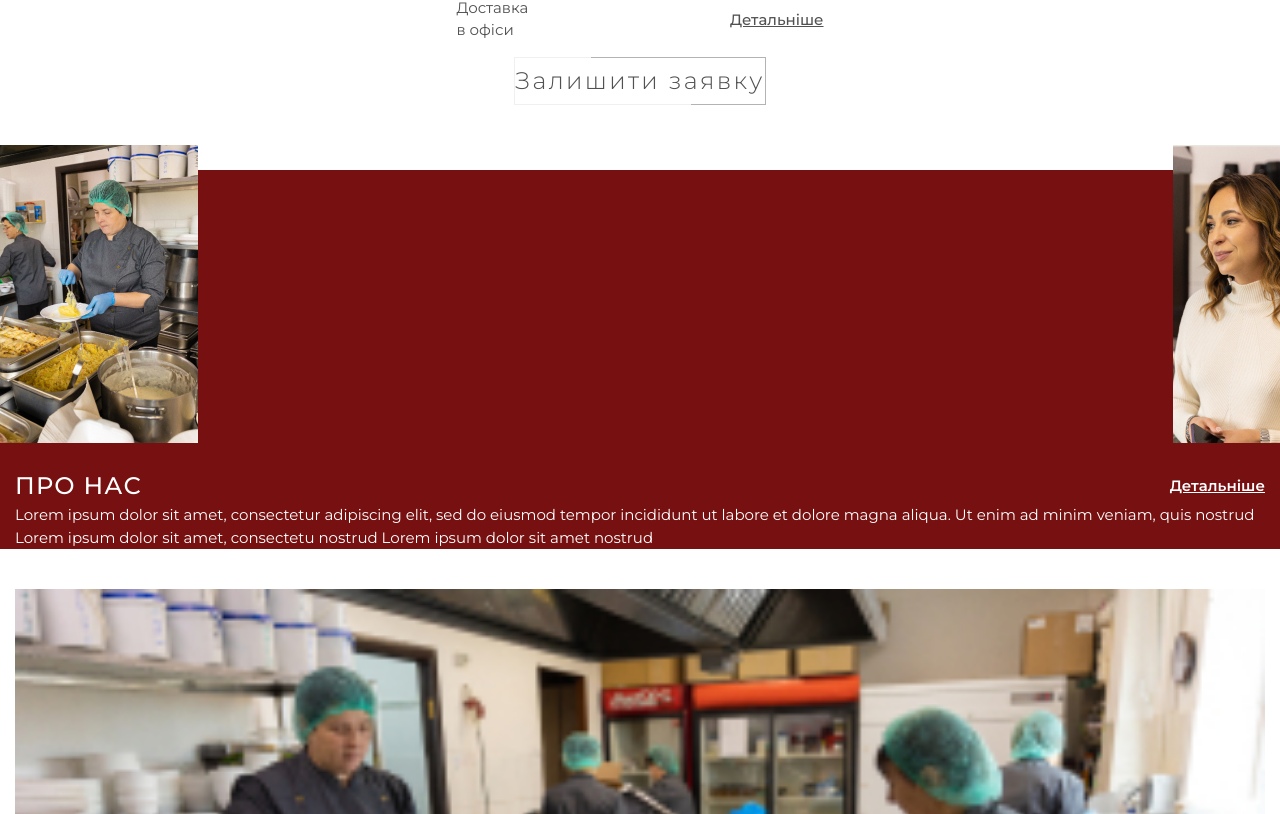
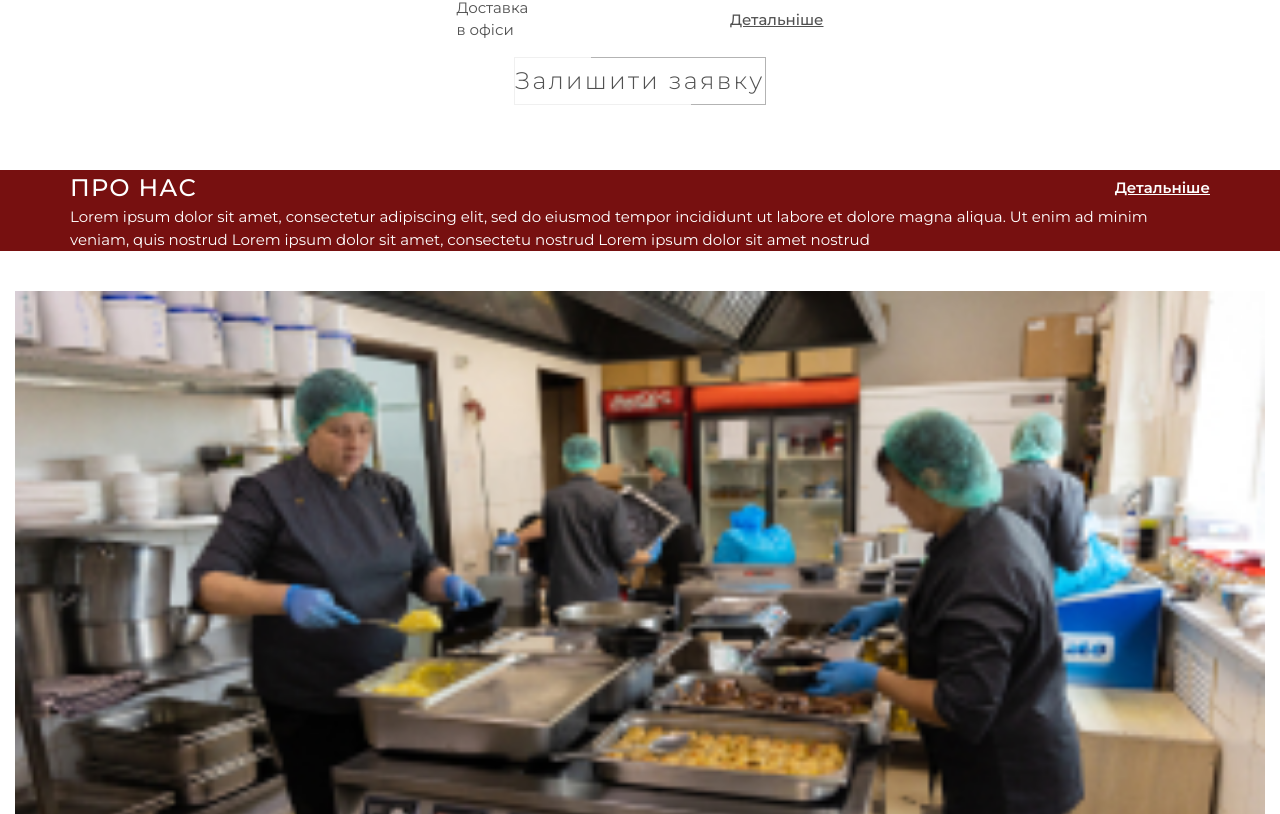
Before and after one commit to Demchenk0/WebSide, a Next.js app: page / in a window 1280 px wide. Shown: the part 1566-2380 px from the top of the page. Built offline with nearby package versions, Linux system fonts and the light colour scheme.

Commit message:
serviceText

```diff
--- a/src/components/About/About.jsx
+++ b/src/components/About/About.jsx
@@ -6,21 +6,21 @@ import About2 from '../../img/aboutMob2.jpg';
 const About = () => {
 	return (
 		<section className={s.section}>
-			<div className={s.container}>
-				<div className={s.boxImg}>
+				{/* <div className={s.boxImg}>
 					<Image src={About1} alt="phone" className={s.img} />
 					<Image src={About2} alt="phone" className={s.img} />
-				</div>
-				<div className={s.boxText}>
-					<h1>Про нас </h1>
-					<button>Детальніше</button>
-				</div>
+				</div> */}
+			<div className={s.container}>
 				<p className={s.text}>
 					Lorem ipsum dolor sit amet, consectetur adipiscing elit, sed do
 					eiusmod tempor incididunt ut labore et dolore magna aliqua. Ut enim ad
 					minim veniam, quis nostrud Lorem ipsum dolor sit amet, consectetu
 					nostrud Lorem ipsum dolor sit amet nostrud{' '}
 				</p>
+				<div className={s.boxText}>
+					<h1>Про нас </h1>
+					<button>Детальніше</button>
+				</div>
 			</div>
 		</section>
 	);
--- a/src/components/About/About.module.scss
+++ b/src/components/About/About.module.scss
@@ -1,12 +1,21 @@
 @import '../../../styles/mixins';
+@media screen and (min-width: $desktop) {
+}
 .section {
 	margin-top: 65px;
 	background-color: $bg-red-900;
 	position: relative;
 }
 .container {
+	max-width: 1140px;
+	display: flex;
+	// align-items: center;
+	justify-content: center;
+	flex-direction: column-reverse;
 	margin: auto;
-	top: 25px;
+	@media screen and (min-width: $desktop) {
+		flex-direction: column;
+	}
 }
 
 .boxImg {
@@ -31,15 +40,21 @@
 	line-height: 152%; /* 36.48px */
 	letter-spacing: 1.2px;
 	text-transform: uppercase;
-    padding-left: 15px;
-	padding-right: 15px;
 	button {
-		font-family: Montserrat;
 		font-size: 15px;
 		font-weight: 600;
 		line-height: 150%; /* 22.5px */
 		text-align: start;
 		text-decoration-line: underline;
+		@media screen and (min-width: $desktop) {
+		font-size: 24px;
+		}
+	}
+	@media screen and (min-width: $desktop) {
+		gap: 619px;
+		justify-content: flex-start;
+		font-size: 48px;
+		letter-spacing: 2.4px;
 	}
 }
 .text {
@@ -49,6 +64,16 @@
 	font-style: normal;
 	font-weight: 400;
 	line-height: 150%; /* 22.5px */
-    padding-left: 15px;
-	padding-right: 15px;
+	@media screen and (min-width: $desktop) {
+		max-width: 366px;
+		font-size: 24px;
+		max-width: 366px;
+		font-size: 24px;
+		position: relative;
+		top: 0;
+		right: 0;
+		bottom: 0;
+		left: 774px;
+		padding-top: 50px;
+	}
 }
--- a/src/components/Advantages/Advantages.module.scss
+++ b/src/components/Advantages/Advantages.module.scss
@@ -3,6 +3,7 @@
 	margin-top: 40px;
 }
 .container {
+	max-width: 1140px;
 	display: flex;
 	// align-items: center;
 	justify-content: center;
--- a/src/components/Services/Services.module.scss
+++ b/src/components/Services/Services.module.scss
@@ -1,6 +1,5 @@
 @import '../../../styles/mixins';
-@media screen and (min-width: $desktop) {
-}
+
 .section {
 	margin-top: 40px;
 	@media screen and (min-width: $desktop) {
@@ -63,6 +62,7 @@
 		padding: 20px 0 40px 0;
 		flex-direction: row;
 		align-items: flex-start;
+		width: 100%;
 	}
 }
 .card {
```
